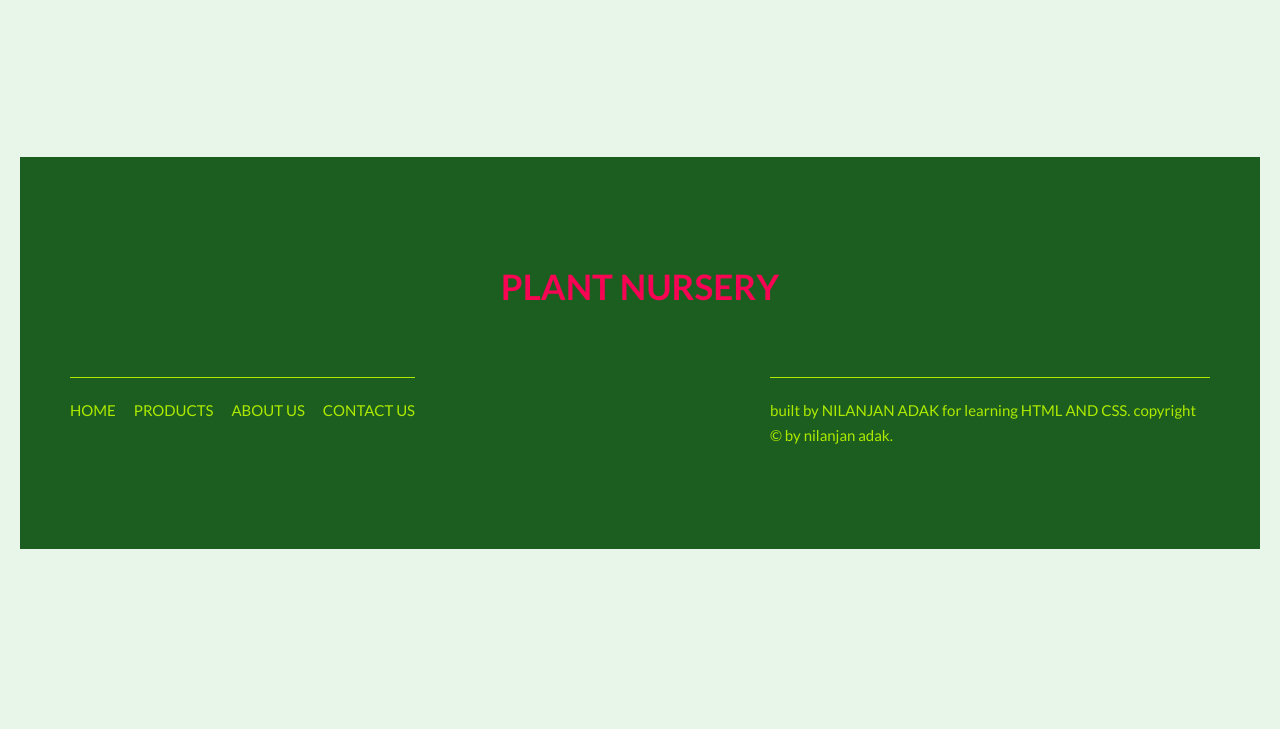
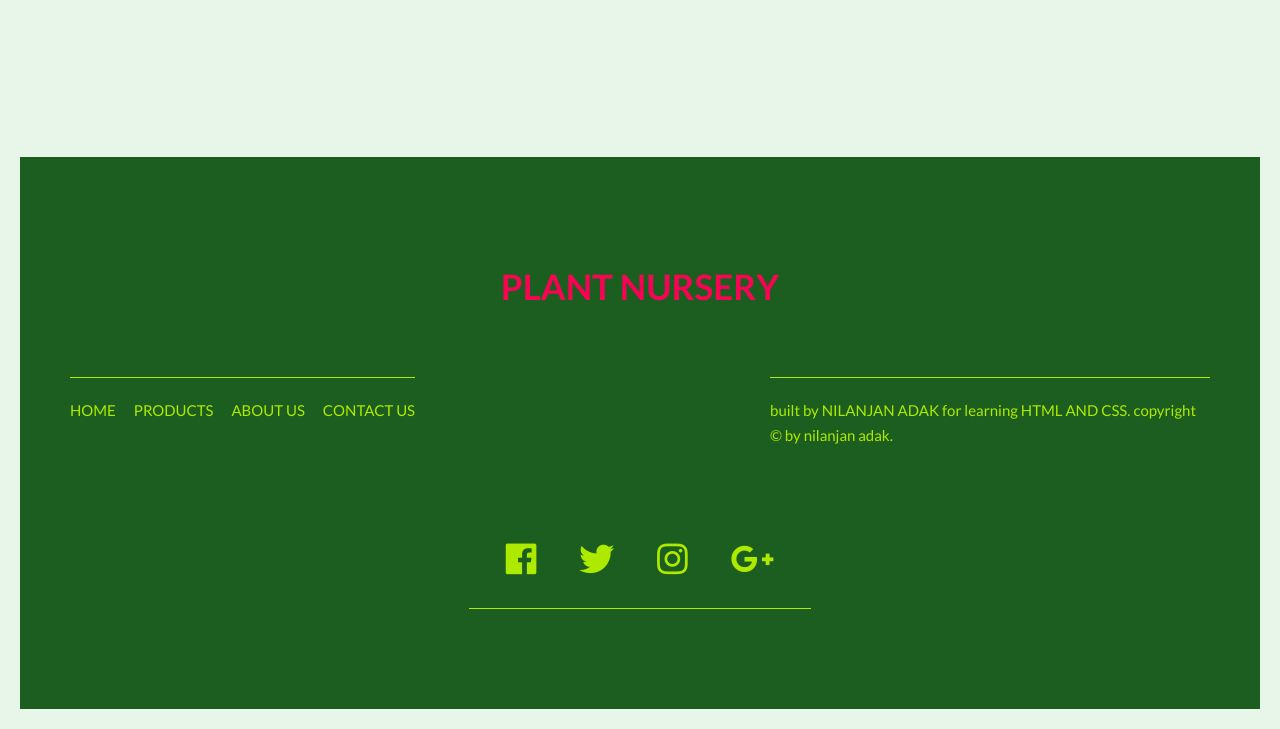
Before and after one commit to Neelanjan45/plant-nursery, a plain HTML site: page index.html in a window 1280 px wide. Shown: the part 2256-2985 px from the top of the page. Before the commit the page ends 2825 px from the top, so only its background shows below. Drawn offline with Linux system fonts and the light colour scheme.

Commit message:
social links added

```diff
--- a/css/style.css
+++ b/css/style.css
@@ -339,6 +339,18 @@ body{
     width: 80%;
     float: right;
 }
+.footer_navigation-social{
+    display: inline-block;
+    border-bottom: .1rem solid #AEEA00;
+    padding-bottom: 2rem;
+    width: 30%;
+    margin-top: 2rem;
+}
+.footer_item-social{
+    display: inline-block;
+    font-size: 3.5rem;
+    padding: 0 2rem;
+}
 
 
 /* grid style */
--- a/index.html
+++ b/index.html
@@ -8,6 +8,8 @@
     <link href="https://fonts.googleapis.com/css?family=Lato:300,400,700" rel="stylesheet">
     <link rel="stylesheet" href="css/style.css">
     <link rel="stylesheet" href="css/icon-font.css">
+
+    <link rel="stylesheet" href="https://use.fontawesome.com/releases/v5.2.0/css/all.css" integrity="sha384-hWVjflwFxL6sNzntih27bfxkr27PmbbK/iSvJ+a4+0owXq79v+lsFkW54bOGbiDQ" crossorigin="anonymous">
 </head>
 
 <body>
@@ -153,7 +155,19 @@
             <div class="col-1-of-2">
                 <p class="footer_copyright">
                     built by <a href="#" class="footer_link">nilanjan adak</a> for learning <a href="#" class="footer_link">html and css</a>. copyright &copy; by nilanjan adak.
-                </p>
+               </p>
+            </div>
+        </div>
+        <div class="row">
+           <div class="u-center-text">
+                <div class="footer_navigation-social">
+                    <ul class="footer_list">
+                        <li class="footer_item-social"><a href="#" class="footer_link"><i class="fab fa-facebook"></i></a></li>
+                        <li class="footer_item-social"><a href="#" class="footer_link"><i class="fab fa-twitter"></i></a></li>
+                        <li class="footer_item-social"><a href="#" class="footer_link"><i class="fab fa-instagram"></i></a></li>
+                        <li class="footer_item-social"><a href="#" class="footer_link"><i class="fab fa-google-plus-g"></i></a></li>
+                    </ul>
+                </div>
             </div>
         </div>
     </footer>
```
